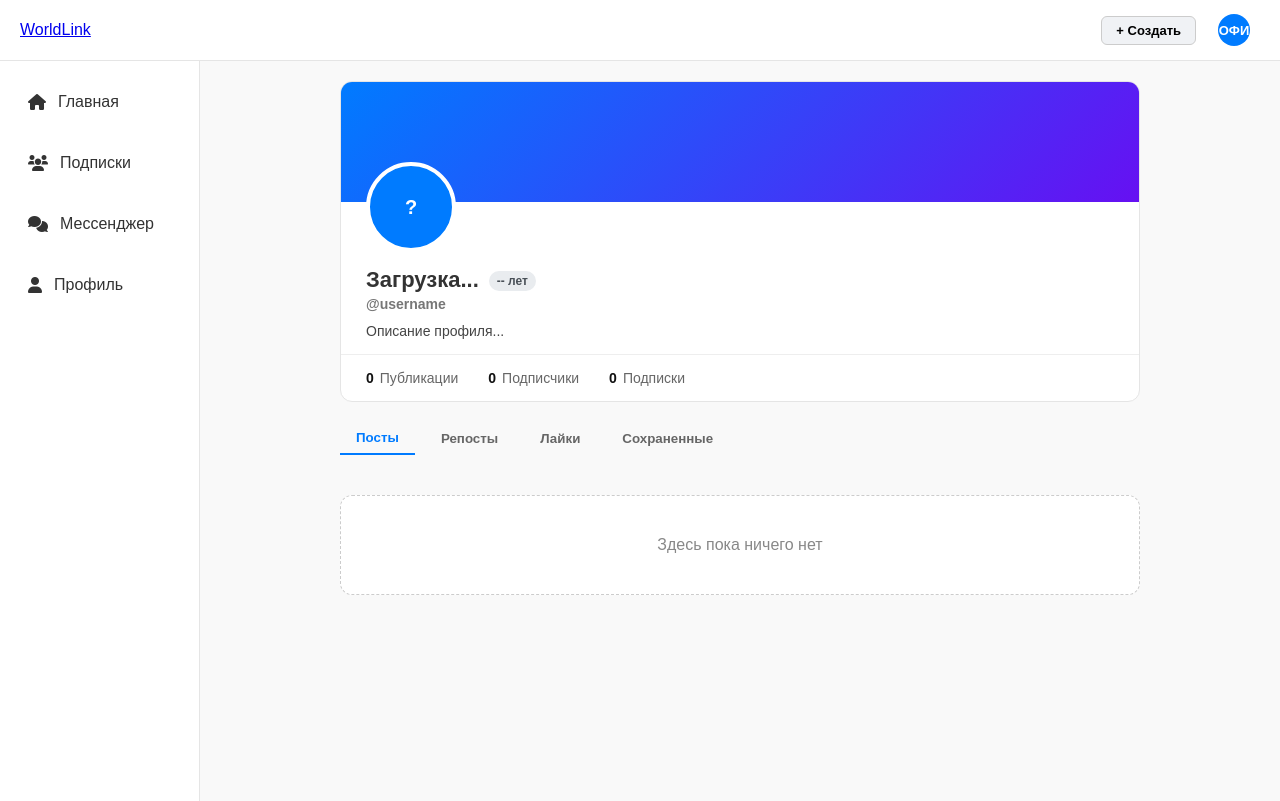
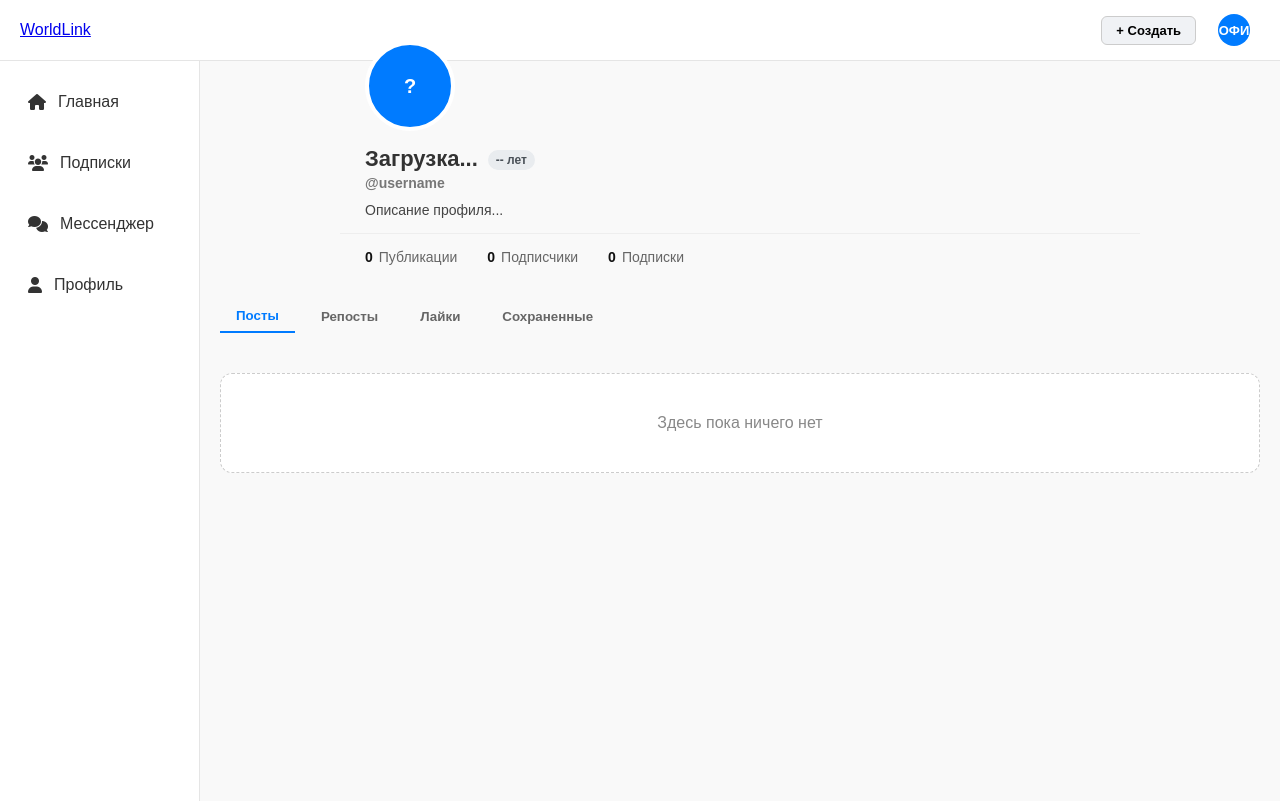
Before and after one commit to Nurdaulet481/worldlink1, a Flask app: page /profile in a window 1280 px wide. Run offline with Flask 3, Linux system fonts and the light colour scheme; a user stored in the database is signed in; data that the repository does not hold is empty; parts of the project's set-up code (start-up, migrations or seed data) failed here and were passed over; some libraries are stand-ins or nearby versions.

Commit message:
Update profile.html

```diff
--- a/templates/profile.html
+++ b/templates/profile.html
@@ -2,13 +2,13 @@
 
 {% block content %}
 <div class="profile-container" data-target-id="{{ target_user_id }}">
-    <div class="profile-card">
-        <div class="profile-header-bg"></div>
-        <div class="profile-main-info">
+    <div class="profile-main-info">
             <div class="profile-avatar" id="profAvatar">?</div>
             <div class="profile-actions">
                 <button id="subBtn" class="btn-sub" style="display: none;">Подписаться</button>
                 <button id="editBtn" class="btn-edit" style="display: none;">Редактировать профиль</button>
+                <!-- Новая кнопка выхода (показывается только в своем профиле) -->
+                <a href="/logout" id="logoutBtn" class="btn-logout" style="display: none; text-decoration: none; align-items: center; justify-content: center;">Выйти</a>
             </div>
         </div>
 
@@ -37,6 +37,8 @@
             </div>
         </div>
     </div>
+
+
 
     <!-- Вкладки: Посты, Репосты, Лайки, Сохраненные -->
     <div class="profile-tabs">
```
